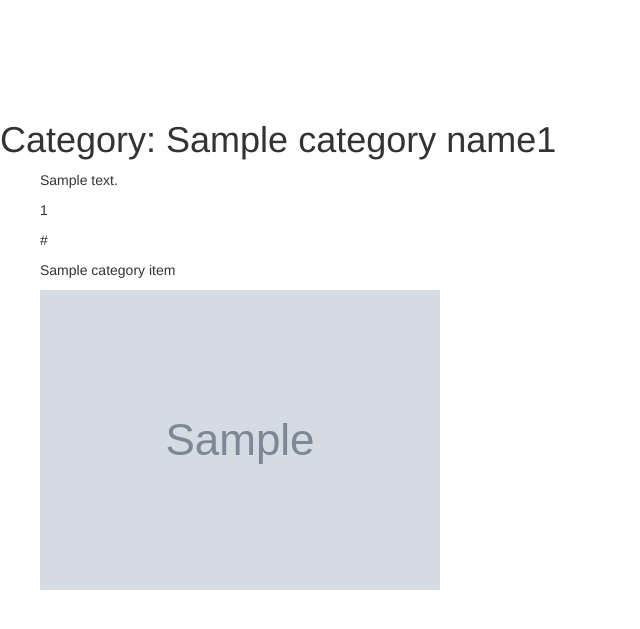
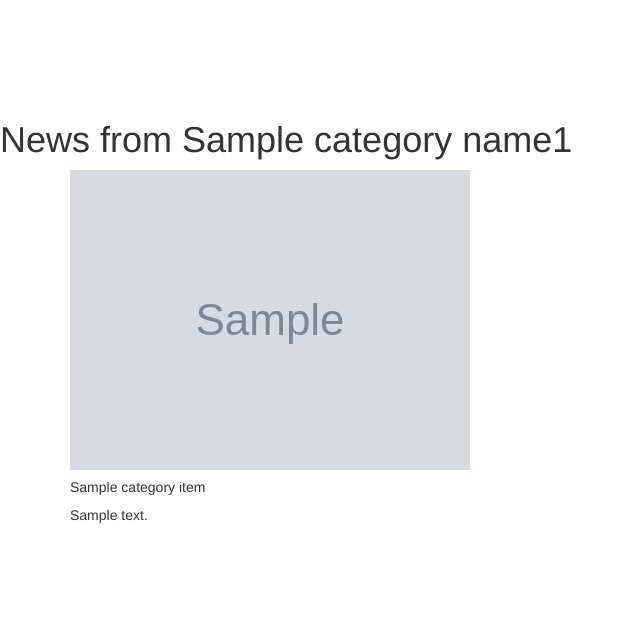
Before and after one commit to cherucole/News.io, a Flask app: template app/templates/categories.html in a window 1280 px wide. Shown: the part 52-681 px from the top of the page, without its empty margins (0-640 px from the left). Run offline with Flask 2, Linux system fonts and the light colour scheme; the template is opened without the code that fills it: most values are stand-ins (such as "Sample title", 1, 10 or a date in 2020); grey boxes marked "Sample" are stand-in pictures; some libraries are stand-ins or nearby versions.

Commit message:
added cards to categories

```diff
--- a/app/templates/categories.html
+++ b/app/templates/categories.html
@@ -1,3 +1,5 @@
+
+
 {% extends 'base.html'%}
 
 {% block content %}
@@ -7,17 +9,25 @@
 <br>
 <br>
 
-<h1> Category: {{category_name1}} </h1>
-<ul>
-            {% for category_item in category %}
-    <p>{{category_item.description}}</p>
-    <p>{{category_item.id}}</p><p>{{category_item.url}}</p><p>{{category_item.title}}</p>
+<h1> News from {{ category_name1 }} </h1>
+<div class="container">
+<div class="card-columns">
+                {% for category_item in category %}
 
-    <!--{{ category_item.urlToImage }}-->
-    <img src="{{ category_item.urlToImage }}" alt="{{ category_item.title }} poster" class="img-responsive">
+  <div class="card">
+    <img class="card-img-top" src="{{ category_item.urlToImage }}" alt="Card image cap" size="100px180">
+    <div class="card-body">
+      <h5 class="card-title">{{category_item.title}}</h5>
+      <p class="card-text">{{category_item.description}}</p>
+    </div>
+  </div>
+                {% endfor %}
 
-            {% endfor %}
-        </ul>
+      </div>
+          </div>
+
+
+
 
 {% endblock%}
 </body>>
```
